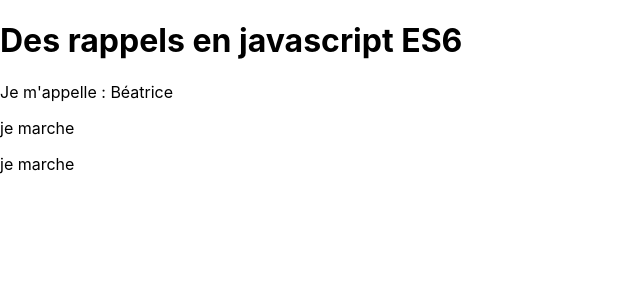
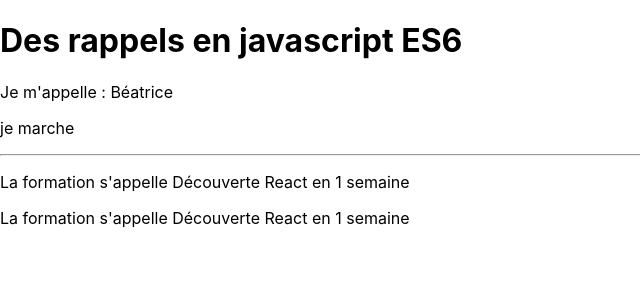
Before and after one commit to webdevproformation/react-j1-juin2020, a React (Create React App) app: page / in a window 1280 px wide. Shown: the top 300 px of the page, without its empty margins (0-640 px from the left). Built offline with nearby package versions, Linux system fonts and the light colour scheme.

Commit message:
changement de contexte d'un objet js et utilisation de bind()

```diff
--- a/src/Rappel.jsx
+++ b/src/Rappel.jsx
@@ -27,8 +27,26 @@
 };
 
 // créer une variable
-let action = "marcher";
+let action = "parler";
 // syntaxe tableau pour appeler une méthode d'un objet
+
+// le mot clé this
+// mot clé que l'on va beaucoup utiliser lorsque l'on fait du React
+
+const formation = {
+    nom: "Découverte React en 1 semaine",
+    description: function () {
+        return "La formation s'appelle " + this.nom;
+    }
+}
+
+let actionFormation = formation.description.bind(formation);
+// Attention pas de ()
+// stocker une référence de la fonction description dans la variable actionFormation
+
+// message d'erreur  => this is undefined
+// this a perdu son contexte d'exécution
+// on est obligé d'ajouter .bind(formation); pour garantir que this conserve le contexte d'exécution (action => .bind(formation))
 
 class Rappel extends Component {
     state = {}
@@ -39,6 +57,9 @@
                 <p>Je m'appelle : {person.nom} {person.parler()}</p>
                 <p>{person.marcher()}</p>
                 <p>{person[action]()}</p>
+                <hr />
+                <p>{formation.description()}</p>
+                <p>{actionFormation()}</p>
             </div>
         );
     }
```
